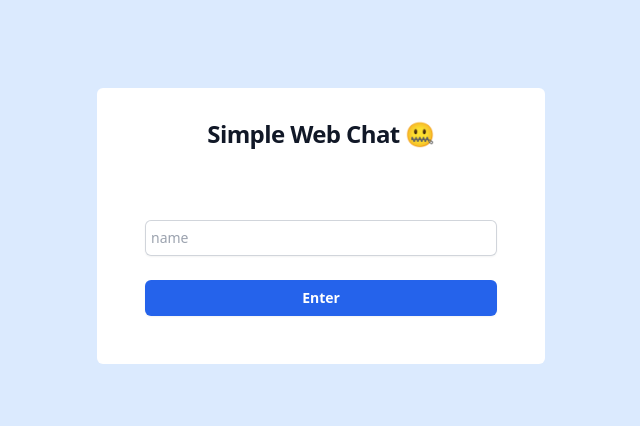
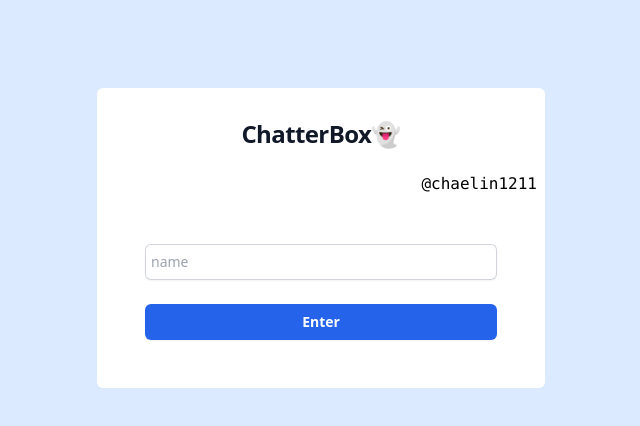
Before and after one commit to chaelin1211/svelte-simple-chat, a SvelteKit app in the folder front/: page /first in a window 1280 px wide. Shown: the top 426 px of the page, without its empty margins (319-959 px from the left). Built offline with nearby package versions, Linux system fonts and the light colour scheme.

Commit message:
STYLE: 문구 수정

```diff
--- a/front/src/routes/+layout.svelte
+++ b/front/src/routes/+layout.svelte
@@ -7,9 +7,10 @@
             <h2
                     class="my-5 text-center text-2xl font-bold leading-9 tracking-tight text-gray-900"
             >
-                Simple Web Chat 🤐
+                ChatterBox👻
             </h2>
         </div>
+        <pre class="text-right">@chaelin1211</pre>
         <slot/>
     </div>
 </div>
--- a/front/src/routes/chat/+page.svelte
+++ b/front/src/routes/chat/+page.svelte
@@ -16,12 +16,12 @@
   });
 
   socket.on("connected", ({name}) => {
-    let message = `============= connected: ${name} =============`;
+    let message = `🌏${name}님이 입장하였습니다🙋‍♀️`;
     messages = [...messages, {message}];
   });
 
   socket.on("disconnected", ({name}) => {
-    let message = `============= disconnected: ${name} =============`;
+    let message = `🛸${name}님이 떠났습니다👽`;
     messages = [...messages, {message}];
   });
 
```
